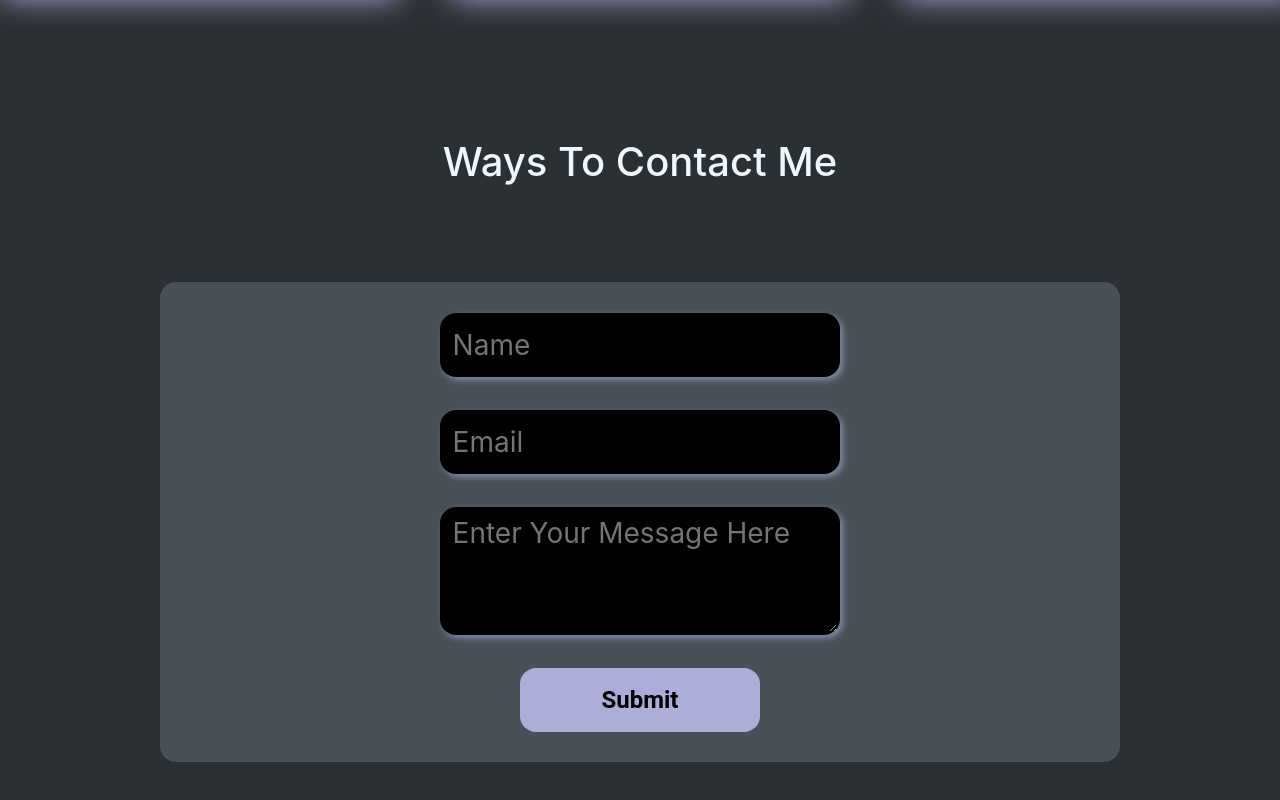
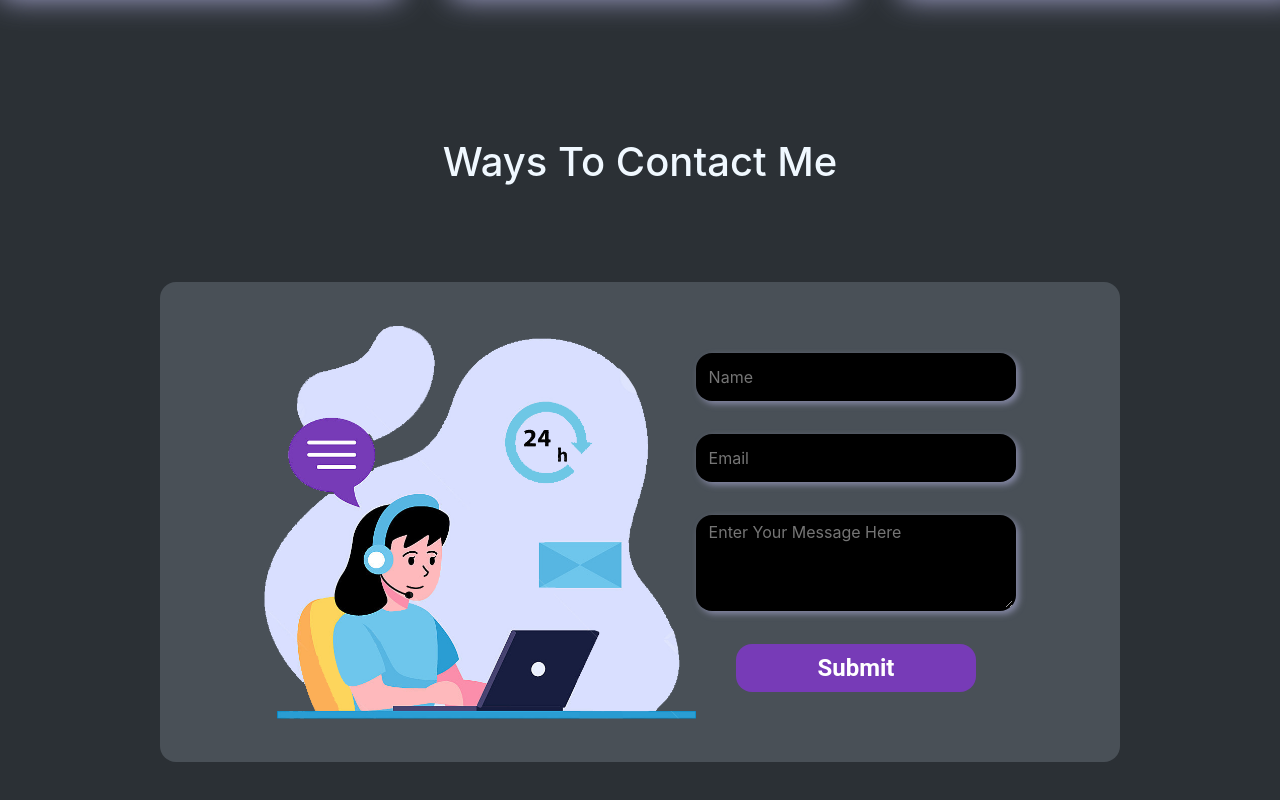
Before and after one commit to Bada-Don/Harshit_Singla_Portfolio, a plain HTML site: page index.html in a window 1280 px wide. Shown: the part 2677-3477 px from the top of the page. Drawn offline with nearby package versions, Linux system fonts and the light colour scheme; a web font is replaced by a local one.

Commit message:
Some beautification

```diff
--- a/contact.css
+++ b/contact.css
@@ -12,53 +12,77 @@
     justify-content: center;
     align-items: center;
 }
-#contactform{
+
+#contactimg {
+    max-width: 45%;
+}
+
+#contactform {
     display: flex;
     justify-content: center;
     flex-direction: column;
     align-items: center;
 }
+
 #contactform input {
-    width: 25rem;
-    height: 4rem;
+    width: 20rem;
+    height: 3rem;
     padding-left: .6rem;
     padding-right: .6rem;
 
-    font-size: 1.75rem;
+    font-size: 1rem;
     color: white;
 
     background-color: #000000;
     border-radius: 1rem;
     border: 0.1875rem solid transparent;
     filter: drop-shadow(.2rem .2rem .2rem rgba(173, 173, 217, 0.6));
+    transition: all .3s ease-in-out;
 }
 
 #contactform textarea {
-    width: 25rem;
-    height: 8rem;
+    width: 20rem;
+    height: 6rem;
     padding-left: .6rem;
     padding-right: .6rem;
 
-    font-size: 1.75rem;
+    font-size: 1rem;
     color: white;
 
     background-color: #000000;
     border-radius: 1rem;
     border: 0.1875rem solid transparent;
     filter: drop-shadow(.2rem .2rem .2rem rgba(173, 173, 217, 0.6));
+    transition: all .3s ease-in-out;
+}
+
+#contactform input:focus {
+    width: 26rem;
+    height: 4rem;font-size: 1.75rem;
+}
+#contactform textarea:focus {
+    width: 26rem;
+    height: 8rem;font-size: 1.75rem;
 }
 
 /* Button Style */
 #contactform button {
     display: inline-block;
     width: 15rem;
-    height: 4rem;
-    color: rgb(0, 0, 0);
-    background-color: #adadd9;
+    height: 3rem;
+    color: rgb(255, 255, 255);
+    background-color: #773bb7;
     border: none;
     border-radius: 1rem;
     box-shadow: 0px 8px 15px rgba(41, 41, 41, 0);
     font-family: 'Roboto', sans-serif;
     font-weight: bold;
     font-size: 1.5rem;
+    transition: all .3s ease-in-out;
 }
+
+#contactform button:hover {
+    background-color: #6ec6ec;
+    color: rgb(0, 0, 0);
+    width: 25rem;height: 4rem;
+}
--- a/index.html
+++ b/index.html
@@ -168,6 +168,7 @@
         <!-- Contact Me -->
         <h1 class="project_heading">Ways To Contact Me</h1>
         <div class="allcontacts">
+            <img id="contactimg" src="./Contact Illustration.png" alt="Contact Illustration">
             <form action="" id="contactform">
                 <input type="text" placeholder="Name">
                 <hr>
```
